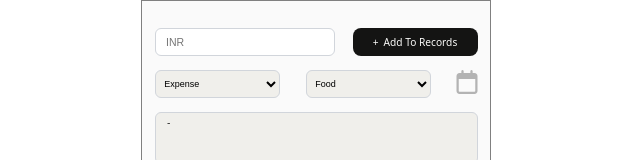
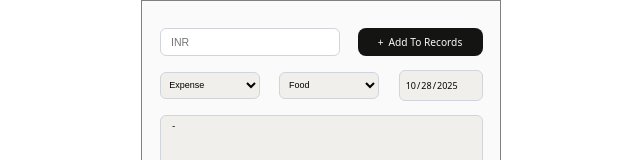
Before and after one commit to theaayushpriyank/awareness, a React (Vite) app: page / in a window 1280 px wide. Shown: the top 160 px of the page, without its empty margins (99-739 px from the left). Built offline with nearby package versions, Linux system fonts and the light colour scheme; no server answers; the database is empty; sample sign-in values are in the browser's storage.

Commit message:
Fixed firecloud settings, included trxnDate

```diff
--- a/src/App.jsx
+++ b/src/App.jsx
@@ -38,7 +38,7 @@ function App() {
     const revenue = snapshot.docs.map(doc => (
       {id: doc.id, ...doc.data()}
     ))
-    const orderedRevenue = revenue.sort((ab)=> b.id - a.id )
+    const orderedRevenue = revenue.sort((a,b)=> b.id - a.id )
     setRevenueList(orderedRevenue)} catch(error){console.log("Firestore fetch error:", error)}
   }
 
--- a/src/EntryForm.jsx
+++ b/src/EntryForm.jsx
@@ -47,6 +47,7 @@ export default function EntryForm(props) {
        {unbudgetedOptionsArray}
      </>
   )
+
   const [trxnType, setTrxnType] = React.useState("expense") //use React from the drop down so that trxnSource is re-rendered upon change
 
   const trxnSource = trxnType === "expense" ? expensesOptionsArray : revenueOptionsArray
@@ -85,7 +86,17 @@ export default function EntryForm(props) {
             {trxnSource}
           </select>
 
-          <i className="fa-regular fa-calendar"></i>
+          <div id="date-input">
+            <label style={{ display: "flex", alignItems: "center", gap: "8px" }}>
+              <input
+                type="date"
+                name="trxnDate"
+                defaultValue = {new Date().toISOString().split("T")[0]}/>
+              {/* <i className="fa-regular fa-calendar"></i> */}
+            </label>
+
+        </div>
+
         </div>
         <textarea defaultValue="-" name="trxnNote" id="trxnNote"/>
       </form>
--- a/src/Login.jsx
+++ b/src/Login.jsx
@@ -1,16 +1,19 @@
 import React from "react"
 import { login } from "./authService.js"
 import "./styles/Login.css"
+import { useNavigate } from "react-router-dom"
 
 export default function Login() {
 
     const [email, setEmail] = React.useState('')
     const [password, setPassword] = React.useState('')
+    const navigate = useNavigate()
 
     async function handleLogin() {
         try{
             await login(email, password)
             alert("Login successful!")
+            navigate("/")
         } catch(error){"Error", error.message}
     }
 
--- a/src/authService.js
+++ b/src/authService.js
@@ -1,8 +1,6 @@
 import {  createUserWithEmailAndPassword, signInWithEmailAndPassword, signOut } from "firebase/auth"
 import {doc, getDoc, setDoc} from "firebase/firestore"
 import { db, auth } from "./firebaseConfig.js"
-
-
 
 // Signup
 export async function signup(email, password) {
--- a/src/styles/App.css
+++ b/src/styles/App.css
@@ -5,8 +5,22 @@
   box-sizing: border-box;
 }
 
+/* removing default date styling  */
+input[type="date"]::-webkit-calendar-picker-indicator {
+  display: none;
+  -webkit-appearance: none;
+}
+input[type="date"]::-moz-calendar-picker-indicator {
+  display: none;
+}
+input[type="date"]::-moz-inner-spin-button,
+input[type="date"]::-moz-clear {
+  display: none;
+}
+
+
 body{
-  width: 350px;
+  width: 360px;
   display: flex;
   justify-content: center;
   align-items: start;
@@ -58,16 +72,26 @@ div#row1 > button{
 }
 
 div#row2 > select{
-  width: 125px;
+  width: 100px;
+  display: flex;
+  align-self: center;
   background-color: #F0EFEB;
   border: 1px solid #D1D5DB;
   padding: 0.55rem 0.4rem;
   border-radius: 6px;
 }
 
-div#row2> i{
+#date-input > label > i{
   font-size: 2rem;
   color: #B3B3B3;
+}
+
+#date-input > label > input {
+  background-color: #F0EFEB;
+  padding: 0.55rem 0.4rem;
+  font-family: inherit;
+  border-radius: 6px;
+  border: 1px solid #D1D5DB;
 }
 
 textarea {
```
